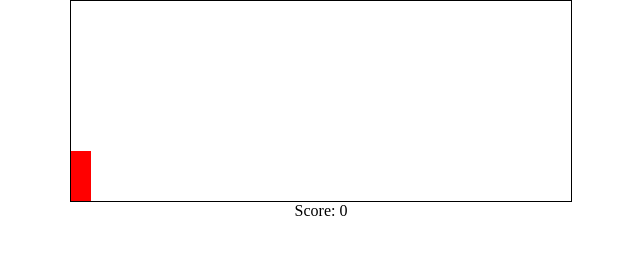
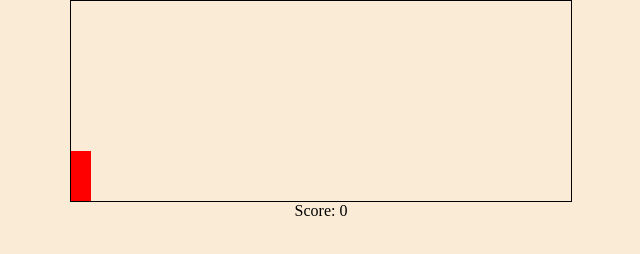
Before and after one commit to IftesamAmin/Dianosourgame, a plain HTML site: page index.html in a window 1280 px wide. Shown: the whole page, without its empty margins (319-959 px from the left). Drawn offline with Linux system fonts and the light colour scheme.

Commit message:
new changes

```diff
--- a/style.css
+++ b/style.css
@@ -2,6 +2,10 @@
     padding: 0;
     margin: 0;
     overflow-x: hidden;
+}
+body {
+
+    background-color: antiquewhite;
 }
 .game{
     width: 500px;
```
